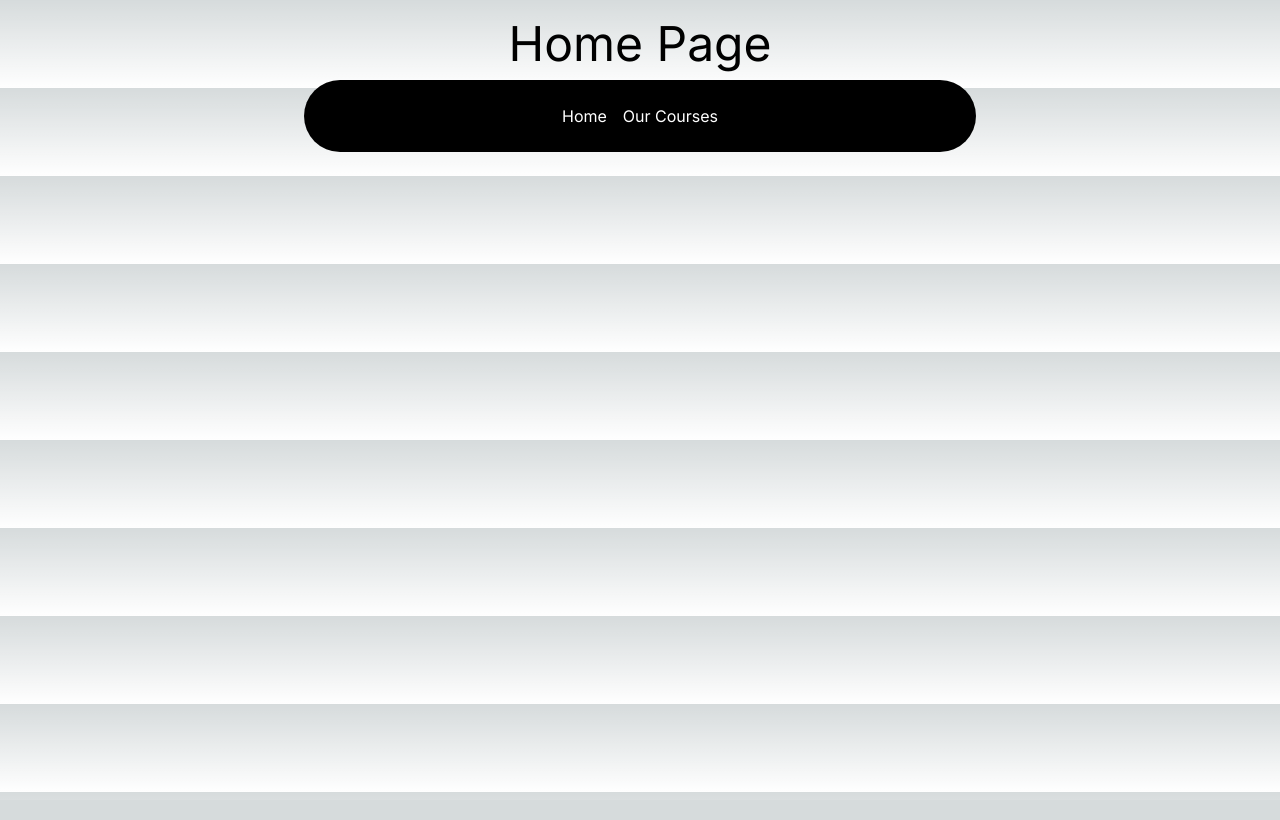
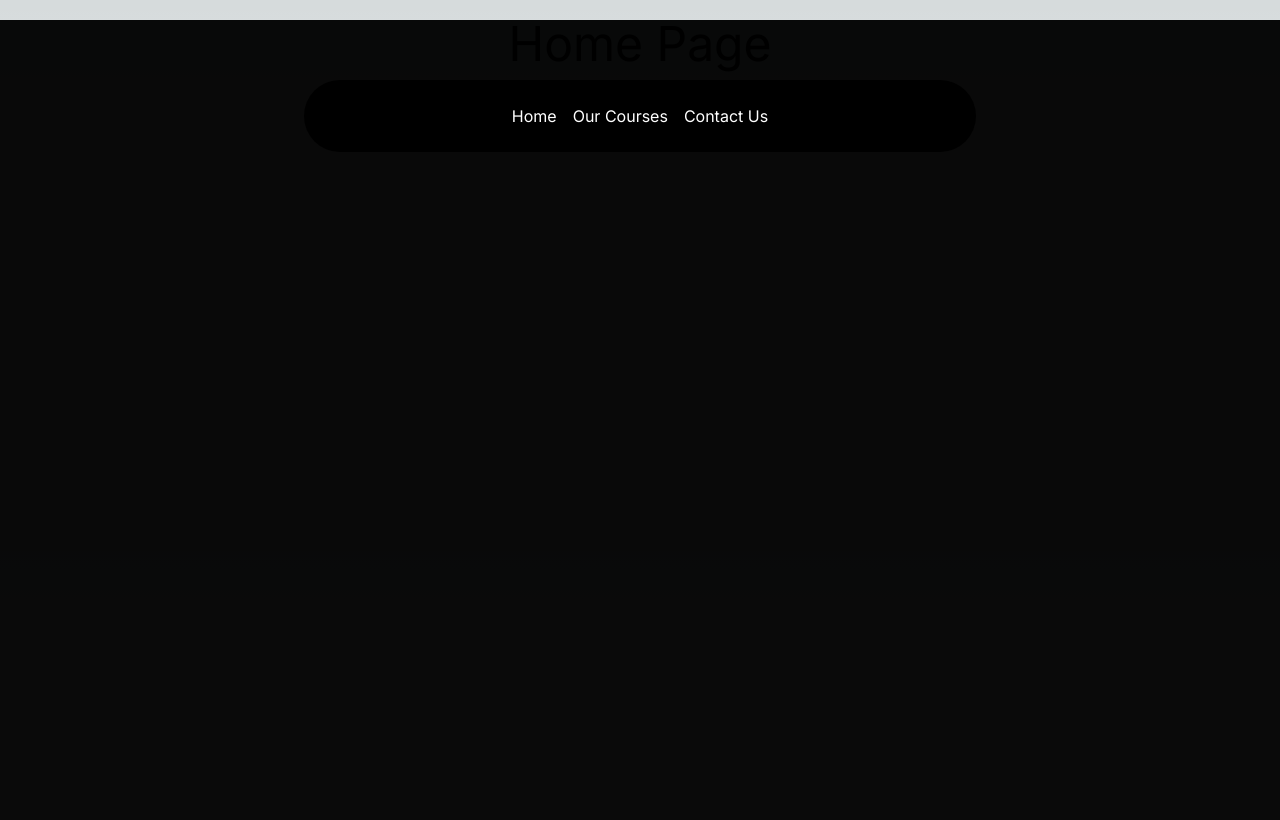
Before and after one commit to Jass2k23/Music-App-NextJS, a Next.js app: page / in a window 1280 px wide. Built offline with nearby package versions, Linux system fonts and the light colour scheme.

Commit message:
add Navbar

```diff
--- a/src/app/layout.tsx
+++ b/src/app/layout.tsx
@@ -20,7 +20,10 @@ export default function RootLayout({ children }: Readonly<Props>) {
       <body className={inter.className}>
 
         {/* Navbar Component */}
-        <Navbar />
+        <div className="relative w-full flex items-center justify-center">
+          <Navbar />
+        </div>
+
         {children}
       </body>
     </html>
--- a/src/app/page.tsx
+++ b/src/app/page.tsx
@@ -1,4 +1,8 @@
 
 export default function Home() {
-  return <h1 className="text-center text-5xl m-5">Home Page</h1>;
+  return (
+    <main className="min-h-screen bg-black/[0.96] antialiased bg-grid-white/[]">
+      <h1 className="text-center text-5xl m-5">Home Page</h1>
+    </main>
+  )
 }
--- a/src/components/Navbar.tsx
+++ b/src/components/Navbar.tsx
@@ -12,10 +12,28 @@ const Navbar = ({ className }: { className?: string }) => {
       className={cn("fixed top-20 inset-x-0 max-w-2xl mx-auto z-50", className)}
     >
       <Menu setActive={setActive}>
+        {/* Home */}
         <MenuItem setActive={setActive} active={active} item="Home"></MenuItem>
+
+        {/* Our Courses */}
         <MenuItem setActive={setActive} active={active} item="Our Courses">
-          <HoveredLink href="/">All Courses</HoveredLink>
+          <div className="flex flex-col gap-2">
+            <HoveredLink href="/">All Courses</HoveredLink>
+            <HoveredLink href="/">Basic Music Theory</HoveredLink>
+            <HoveredLink href="/">Advanced Composition</HoveredLink>
+            <HoveredLink href="/">Song Writing</HoveredLink>
+            <HoveredLink href="/">Music Production</HoveredLink>
+          </div>
         </MenuItem>
+
+        {/* Contact Us */}
+        <Link href="/">
+          <MenuItem
+            setActive={setActive}
+            active={active}
+            item="Contact Us"
+          ></MenuItem>
+        </Link>
       </Menu>
     </div>
   );
--- a/src/components/ui/navbar-menu.tsx
+++ b/src/components/ui/navbar-menu.tsx
@@ -32,7 +32,8 @@ export const MenuItem = ({
       >
         {item}
       </motion.p>
-      {active !== null && (
+      {/* Hover animation only when it contains children */}
+      {active !== null && children && (
         <motion.div
           initial={{ opacity: 0, scale: 0.85, y: 10 }}
           animate={{ opacity: 1, scale: 1, y: 0 }}
```
